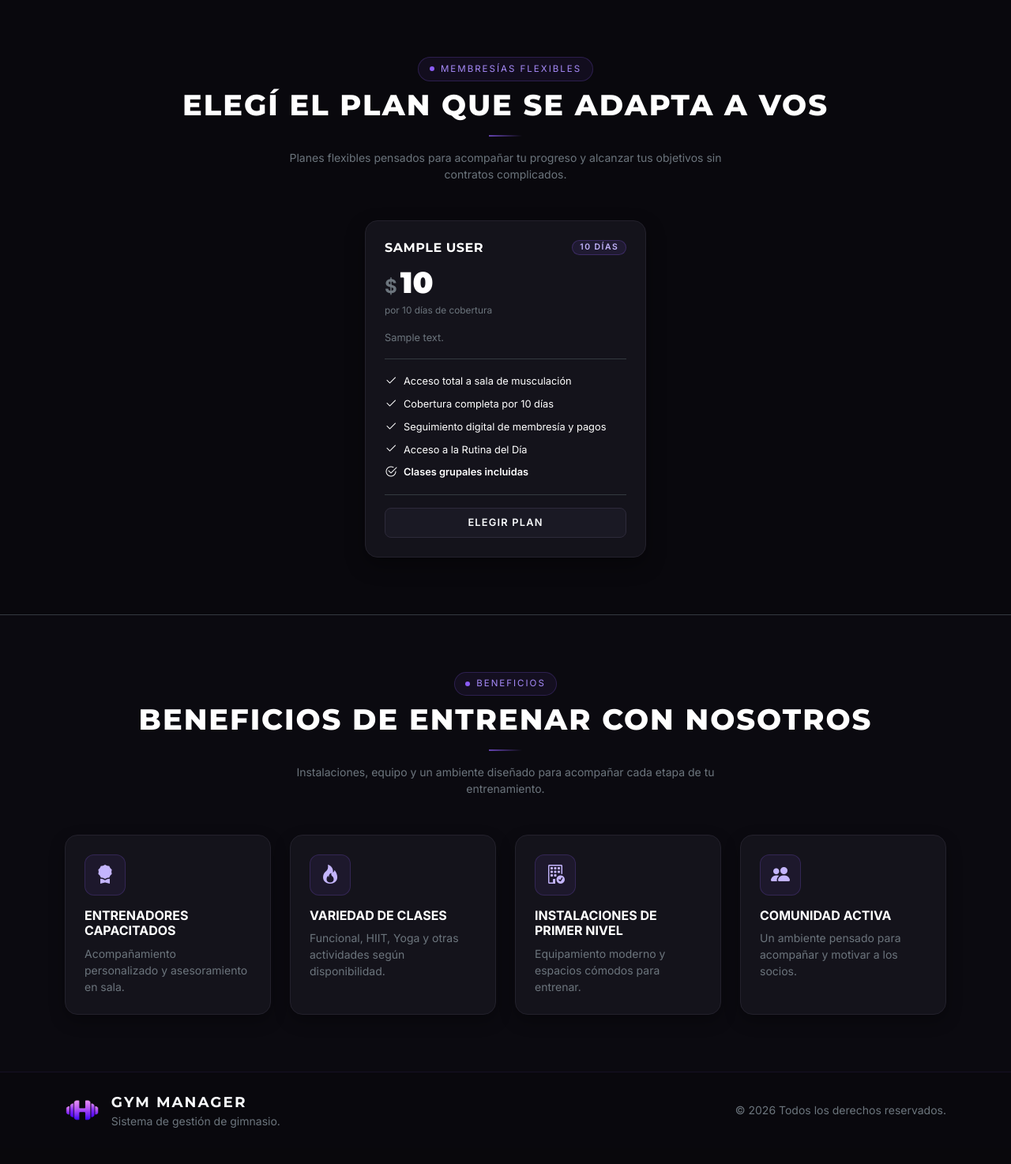
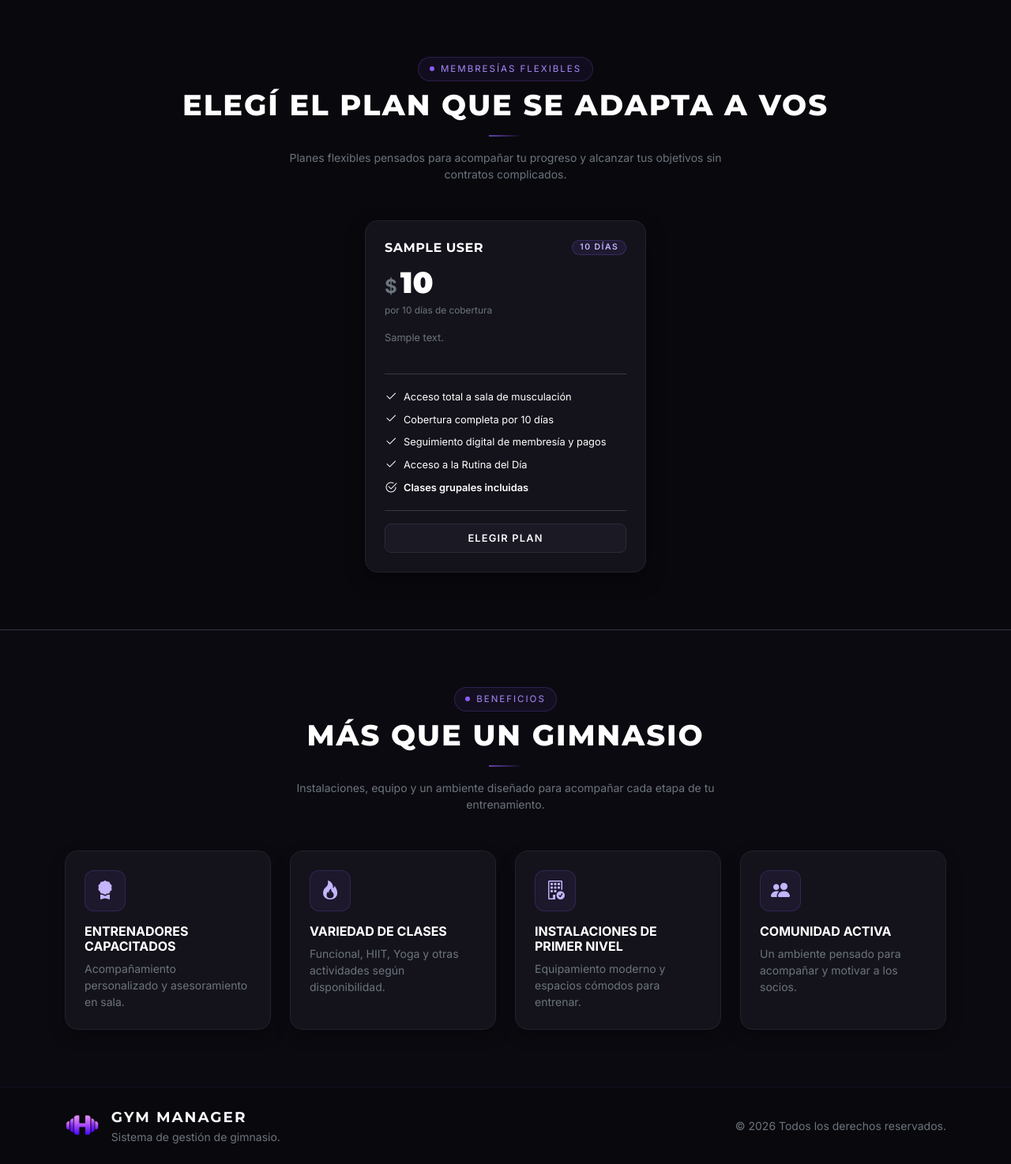
Before and after one commit to Marianoabizanda/Proyecto-Gym, a Django app: page / in a window 1280 px wide. Shown: the part 749-2223 px from the top of the page at 79% size. Before the commit the page ends 2177 px from the top, so only its background shows below. Run offline with Django 5.2, Linux system fonts and the light colour scheme; tables that the repository leaves empty hold one stand-in row (values such as "Sample post").

Commit message:
Mejorar diseno de planes y beneficios en Home

```diff
--- a/static/css/styles.css
+++ b/static/css/styles.css
@@ -404,7 +404,11 @@ body {
 .home-plan-slide .plan-card-description {
     font-size: 0.8rem;
     line-height: 1.45;
-    min-height: auto;
+    min-height: 38px;
+    display: -webkit-box;
+    -webkit-line-clamp: 2;
+    -webkit-box-orient: vertical;
+    overflow: hidden;
 }
 
 .home-plan-slide .gym-plan-features li {
--- a/templates/home.html
+++ b/templates/home.html
@@ -113,7 +113,7 @@
 
                                 <!-- Descripción -->
                                 <p class="plan-card-description text-secondary small mb-2 mb-md-3">
-                                    {{ plan.description|default:"Acceso completo a nuestras instalaciones y equipamiento en el período contratado." }}
+                                    {{ plan.description|truncatewords:10|default:"Acceso completo a nuestras instalaciones y equipamiento en el período contratado." }}
                                 </p>
 
                                 <!-- Lista de Beneficios con Checks -->
@@ -188,7 +188,7 @@
                 <span class="badge-dot me-2"></span>Beneficios
             </span>
             <h2 class="section-title text-uppercase fw-extrabold text-white mb-2">
-                BENEFICIOS DE ENTRENAR CON NOSOTROS
+                MÁS QUE UN GIMNASIO
             </h2>
             <div class="section-divider mx-auto my-3"></div>
             <p class="text-secondary small max-w-600 mx-auto mb-0">
```
